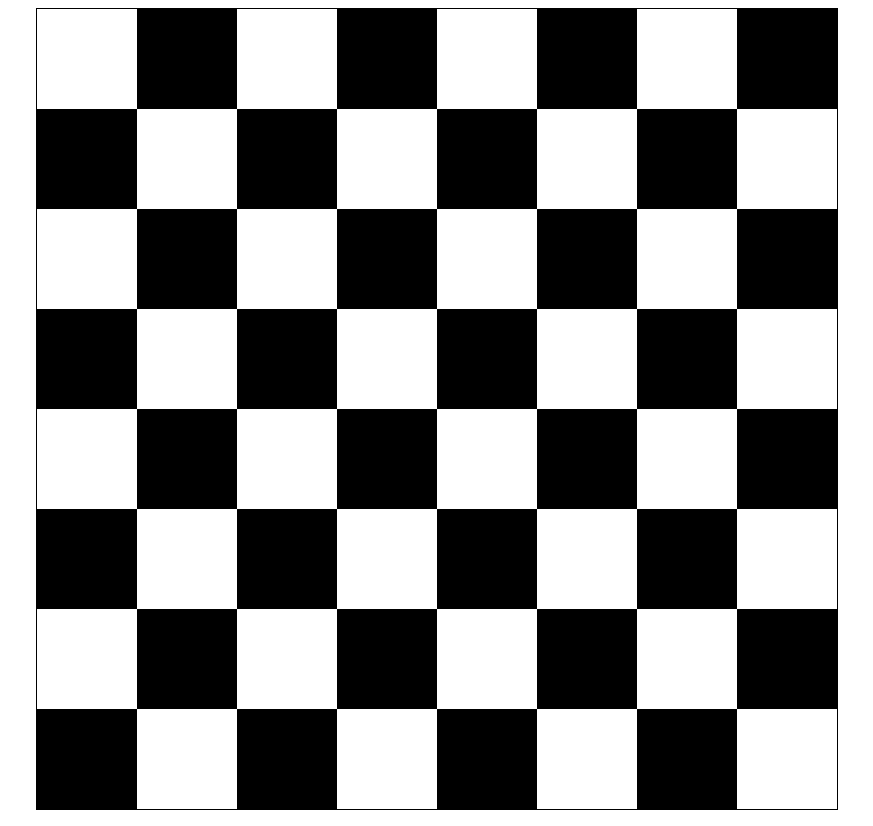
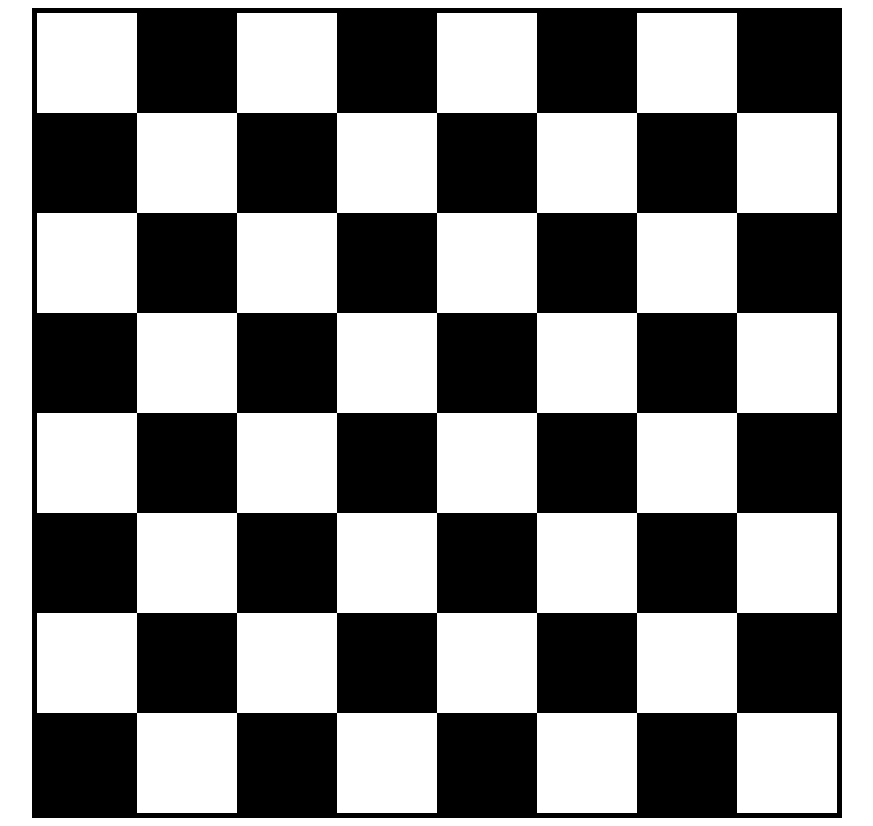
Before and after one commit to karuppaiyafullstackdev-commits/chessboard-html-css, a plain HTML site: page index.html in a window 1280 px wide. Shown: the whole page, without its empty margins (203-1076 px from the left). Drawn offline with Linux system fonts and the light colour scheme.

Commit message:
Update index.html

```diff
--- a/index.html
+++ b/index.html
@@ -20,7 +20,7 @@
       background-color: white;
     }
     .container{
-      border: 1px black solid;
+      border: 5px black solid;
       width: 800px;
       display: grid;
       grid-template-rows: 1fr 1fr 1fr 1fr 1fr 1fr 1fr 1fr;
```
